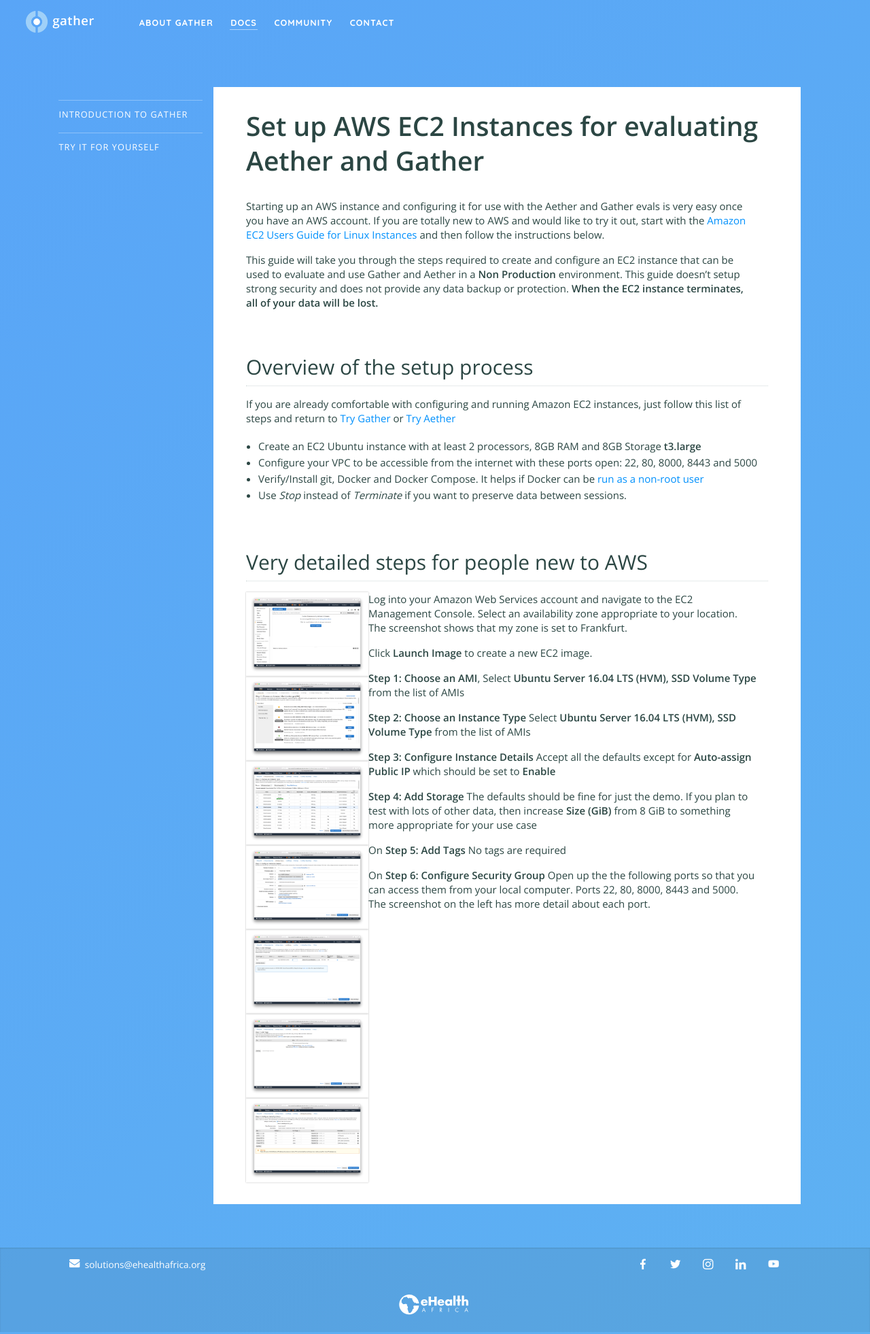
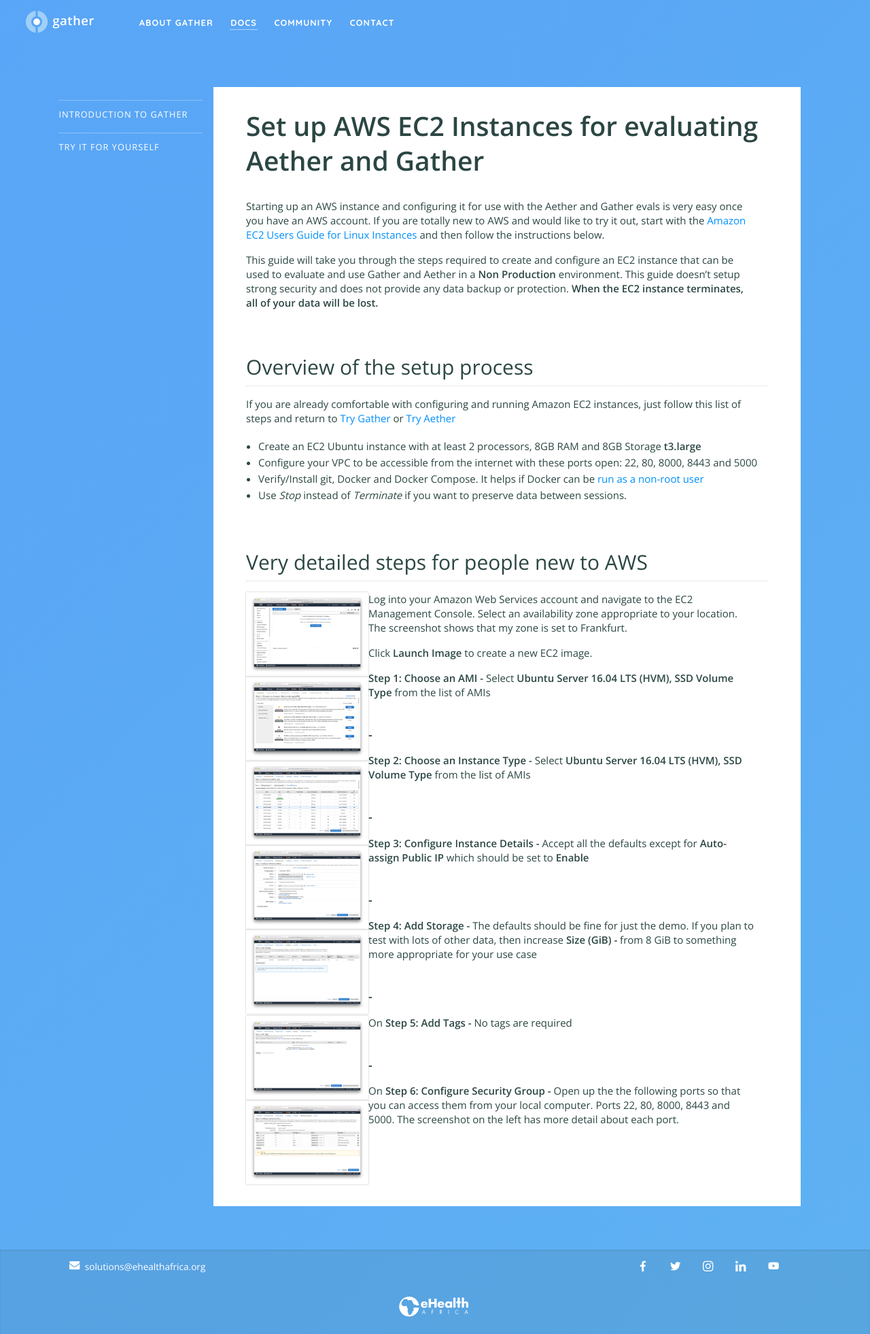
Before and after one commit to nixilla/gather, a Jekyll site: the page built from documentation/try/setup-aws.md, in a window 1280 px wide. Shown: the whole page at 68% size. Built offline with Jekyll 4.4.1, drawn with Linux system fonts in a browser that asks for light colours.

Commit message:
Update setup-aws.md

```diff
--- a/documentation/try/setup-aws.md
+++ b/documentation/try/setup-aws.md
@@ -20,14 +20,14 @@
 
 Click **Launch Image** to create a new EC2 image.
 
-![AWS EC2 AMI](/images/aws-ec2-step1.png){: .scalable}**Step 1: Choose an AMI**, Select **Ubuntu Server 16.04 LTS (HVM), SSD Volume Type** from the list of AMIs
-
-![AWS EC2 Instance Type](/images/aws-ec2-step2.png){: .scalable}**Step 2: Choose an Instance Type** Select **Ubuntu Server 16.04 LTS (HVM), SSD Volume Type** from the list of AMIs
-
-![AWS EC2 Instance Details](/images/aws-ec2-step3.png){: .scalable}**Step 3: Configure Instance Details** Accept all the defaults except for **Auto-assign Public IP** which should be set to **Enable**
-
-![AWS EC2 Add Storage](/images/aws-ec2-step4.png){: .scalable}**Step 4: Add Storage** The defaults should be fine for just the demo.  If you plan to test with lots of other data, then increase **Size (GiB)** from 8 GiB to something more appropriate for your use case
-
-![AWS EC2 Add Tags](/images/aws-ec2-step5.png){: .scalable}On **Step 5: Add Tags** No tags are required
-
-![AWS EC2 Ports](/images/aws-ec2-step6.png){: .scalable}On **Step 6: Configure Security Group** Open up the the following ports so that you can access them from your local computer. Ports 22, 80, 8000, 8443 and 5000.  The screenshot on the left has more detail about each port.
+![AWS EC2 AMI](/images/aws-ec2-step1.png){: .scalable}**Step 1: Choose an AMI -** Select **Ubuntu Server 16.04 LTS (HVM), SSD Volume Type** from the list of AMIs
+### -
+![AWS EC2 Instance Type](/images/aws-ec2-step2.png){: .scalable}**Step 2: Choose an Instance Type -** Select **Ubuntu Server 16.04 LTS (HVM), SSD Volume Type** from the list of AMIs
+### -
+![AWS EC2 Instance Details](/images/aws-ec2-step3.png){: .scalable}**Step 3: Configure Instance Details -** Accept all the defaults except for **Auto-assign Public IP** which should be set to **Enable**
+### -
+![AWS EC2 Add Storage](/images/aws-ec2-step4.png){: .scalable}**Step 4: Add Storage -** The defaults should be fine for just the demo.  If you plan to test with lots of other data, then increase **Size (GiB) -** from 8 GiB to something more appropriate for your use case
+### -
+![AWS EC2 Add Tags](/images/aws-ec2-step5.png){: .scalable}On **Step 5: Add Tags -** No tags are required
+### -
+![AWS EC2 Ports](/images/aws-ec2-step6.png){: .scalable}On **Step 6: Configure Security Group -** Open up the the following ports so that you can access them from your local computer. Ports 22, 80, 8000, 8443 and 5000.  The screenshot on the left has more detail about each port.
```
